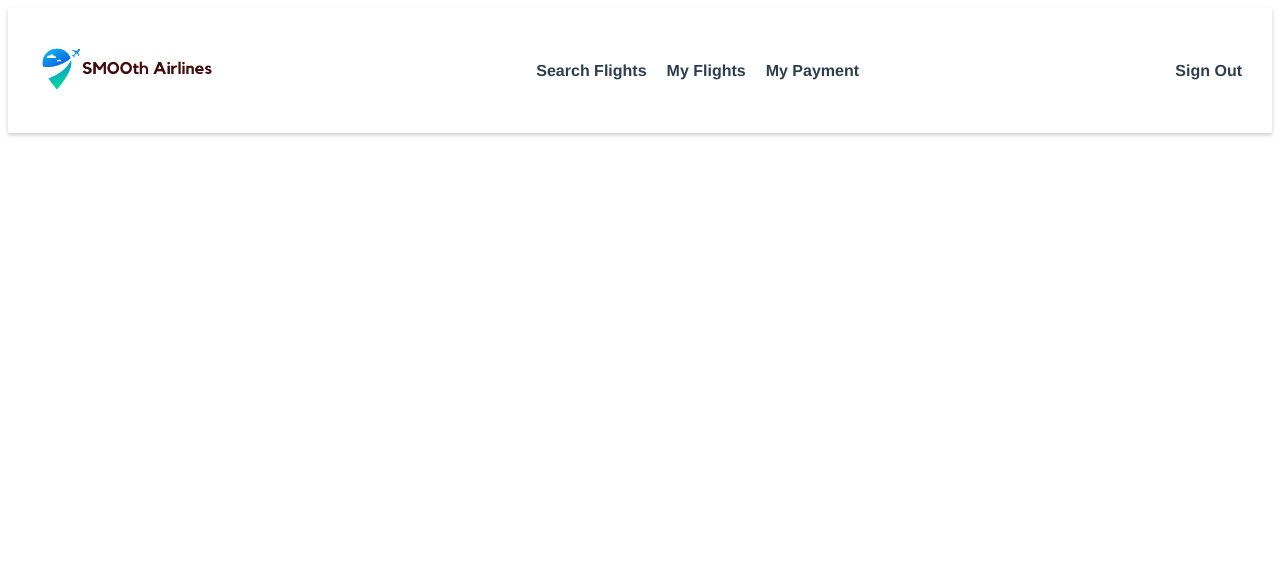
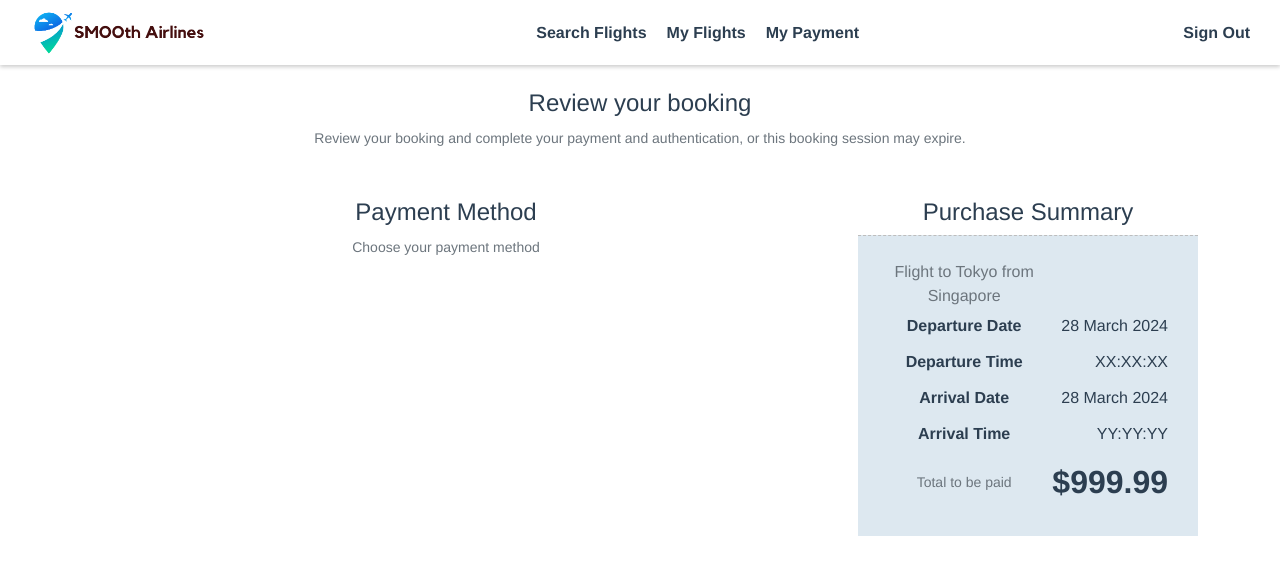
Before and after one commit to zheng-hang/kong-flights, a Vue app in the folder vue-frontend/: page /payment in a window 1280 px wide. Shown: the top 574 px of the page. Built offline with nearby package versions, Linux system fonts and the light colour scheme.

Commit message:
payment page done

```diff
--- /dev/null
+++ b/vue-frontend/src/components/PaymentPage.vue
@@ -0,0 +1,224 @@
+<script setup>
+import { onMounted } from 'vue';
+
+const loadCss = (url) => {
+  const link = document.createElement('link');
+  link.rel = 'stylesheet';
+  link.href = url;
+  if (url.includes('bootstrap')) {
+    link.integrity = 'sha384-gH2yIJqKdNHPEq0n4Mqa/HGKIhSkIHeL5AyhkYV8i59U5AR6csBvApHHNl/vI1Bx';
+    link.crossOrigin = 'anonymous';
+    }
+  document.head.appendChild(link);
+};
+
+const loadScript = (url) => {
+  const script = document.createElement('script');
+  script.src = url;
+  script.async = true;
+  if (url.includes('kit.fontawesome')) {
+    script.crossOrigin = 'anonymous';
+  }
+  script.async = true;
+  document.body.appendChild(script);
+};
+
+onMounted(() => {
+  // Load Bootstrap CSS
+  loadCss('https://cdn.jsdelivr.net/npm/bootstrap@5.2.0/dist/css/bootstrap.min.css');
+
+  // Load Font Awesome CSS
+  loadCss('path/to/font-awesome/css/font-awesome.min.css');
+
+  // Load Font Awesome JavaScript
+  loadScript('https://kit.fontawesome.com/5ca5b3f212.js');
+});
+</script>
+
+<template>
+    <div class="p-4">
+      <div class="container">
+        <div class="row g-5">
+            <div>
+                <label class="d-block"><h4>Review your booking</h4></label>
+                <small class="text-secondary">Review your booking and complete your payment and authentication, or this booking session may expire.</small>
+            </div>
+          <div class="col-md-8 col-sm-6 col-xs-12">
+            <div>
+              <div>
+                  <label class="d-block"><h4>Payment Method</h4></label>
+                  <small class="text-secondary">Choose your payment method</small>
+                </div>
+                  <br/>
+                <!-- Paypal API -->
+                <div id="paypal-button-container" ref="paypalButtonContainer"></div>
+                <p id="result-message"></p>
+            </div>
+          </div>
+          <div class="col-md-4">
+            <label class="d-block"><h4>Purchase Summary</h4></label>
+            <div style="background:#eff4f8;border-radius:16px;">
+              <div id="ticket">
+                <div class="d-flex p-4">
+                    <table class="w-100" id="cartTable">
+                  <tr>
+                    <span class="text-secondary">Flight to Tokyo from Singapore</span>
+                  </tr>
+                  <tr>
+                    <td><strong>Departure Date</strong></td>
+                    <td>28 March 2024</td>
+                  </tr>
+                  <tr>
+                    <td><strong>Departure Time</strong></td>
+                    <td>XX:XX:XX</td>
+                  </tr>
+                  <tr>
+                    <td><strong>Arrival Date</strong></td>
+                    <td>28 March 2024</td>
+                  </tr>
+                  <tr>
+                    <td><strong>Arrival Time</strong></td>
+                    <td>YY:YY:YY</td>
+                  </tr>
+                  <tr>
+                      <td><small class="text-secondary">Total to be paid</small></td>
+                      <td><div class="fs-2"><strong>{{fare}}</strong></div></td>
+                  </tr>
+                </table>
+                </div>
+              </div>
+            </div>
+          </div>
+        </div>
+      </div>
+    </div>
+</template>
+
+<script>
+export default {
+  data() {
+    return {
+      resultMessage: "",
+      fare:'$999.99',
+    };
+  },
+  mounted() {
+    // Dynamically add PayPal SDK script to the DOM
+    const script = document.createElement('script');
+    script.src = 'https://www.paypal.com/sdk/js?client-id=AbZr2__i9EuqqR55lJlvSEuwBj-2Hhp-IFZg8MjZ_QeBIrHOZbIlUBy7Lf5YPB6_0IFznLH4Yv7ZJbe9&currency=USD';
+    script.async = true;
+    script.onload = () => {
+      this.initPayPalButton();
+    };
+    document.body.appendChild(script);
+  },
+  methods: {
+    async initPayPalButton() {
+      try {
+        window.paypal.Buttons({
+          createOrder: async () => {
+            try {
+              const response = await fetch("/api/orders", {
+                method: "POST",
+                headers: {
+                  "Content-Type": "application/json",
+                },
+                body: JSON.stringify({
+                  cart: [
+                    {
+                      id: "01",
+                      quantity: "999",
+                    },
+                  ],
+                }),
+              });
+
+              const orderData = await response.json();
+
+              if (orderData.id) {
+                return orderData.id;
+              } else {
+                const errorDetail = orderData?.details?.[0];
+                const errorMessage = errorDetail
+                  ? `${errorDetail.issue} ${errorDetail.description} (${orderData.debug_id})`
+                  : JSON.stringify(orderData);
+
+                throw new Error(errorMessage);
+              }
+            } catch (error) {
+              console.error(error);
+              this.resultMessage = `Could not initiate PayPal Checkout...<br><br>${error}`;
+            }
+          },
+          onApprove: async (data, actions) => {
+            try {
+              const response = await fetch(`/api/orders/${data.orderID}/capture`, {
+                method: "POST",
+                headers: {
+                  "Content-Type": "application/json",
+                },
+              });
+
+              const orderData = await response.json();
+
+              const errorDetail = orderData?.details?.[0];
+
+              if (errorDetail?.issue === "INSTRUMENT_DECLINED") {
+                return actions.restart();
+              } else if (errorDetail) {
+                throw new Error(`${errorDetail.description} (${orderData.debug_id})`);
+              } else if (!orderData.purchase_units) {
+                throw new Error(JSON.stringify(orderData));
+              } else {
+                const transaction =
+                  orderData?.purchase_units?.[0]?.payments?.captures?.[0] ||
+                  orderData?.purchase_units?.[0]?.payments?.authorizations?.[0];
+                this.resultMessage = `Transaction ${transaction.status}: ${transaction.id}<br><br>See console for all available details`;
+                console.log("Capture result", orderData, JSON.stringify(orderData, null, 2));
+              }
+            } catch (error) {
+              console.error(error);
+              this.resultMessage = `Sorry, your transaction could not be processed...<br><br>${error}`;
+            }
+          },
+        }).render(this.$refs.paypalButtonContainer);
+      } catch (error) {
+        console.error(error);
+        this.resultMessage = `Error initializing PayPal button: ${error}`;
+      }
+    },
+  },
+  // Example function to show a result to the user. Your site's UI library can be used instead.
+  resultMessage(message) {
+    const container = document.querySelector("#result-message");
+    container.innerHTML = message;
+  }
+};
+
+
+</script>
+
+<style scoped>
+
+.form-control {
+      min-height:48px;
+      border-radius:8px;
+    }
+    button.btn {
+      min-height:54px;
+    }
+    #cartTable td {
+      padding:6px;
+    }
+    #cartTable td:nth-of-type(2){
+      text-align:right
+    }
+    #ticket {
+      background:#dde8f0;
+      border-top:1px dashed #bdbdbd;
+      position:relative;
+    }
+    #paypal-button-container{
+        /* padding-left: 20px; */
+    }
+</style>
--- a/vue-frontend/src/router/index.js
+++ b/vue-frontend/src/router/index.js
@@ -6,6 +6,7 @@ import SearchFlights from '../views/SearchFlights.vue'
 import MyFlights from '../views/MyFlights.vue'
 import BookingView from '../views/BookingView.vue'
 import FlightsResult from '@/components/FlightsResult.vue'
+import PaymentPage from '@/components/PaymentPage.vue'
 
 
 const routes = [
@@ -47,6 +48,11 @@ const routes = [
     path: '/flight',
     name: 'flight',
     component: FlightsResult
+  },
+  {
+    path: '/payment',
+    name: 'payment',
+    component: PaymentPage
   }
 ]
 
```
